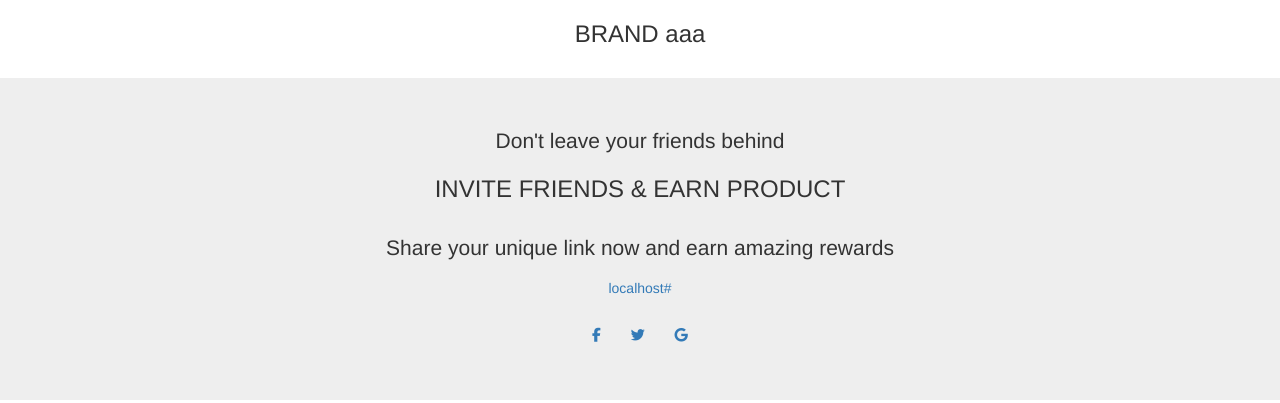
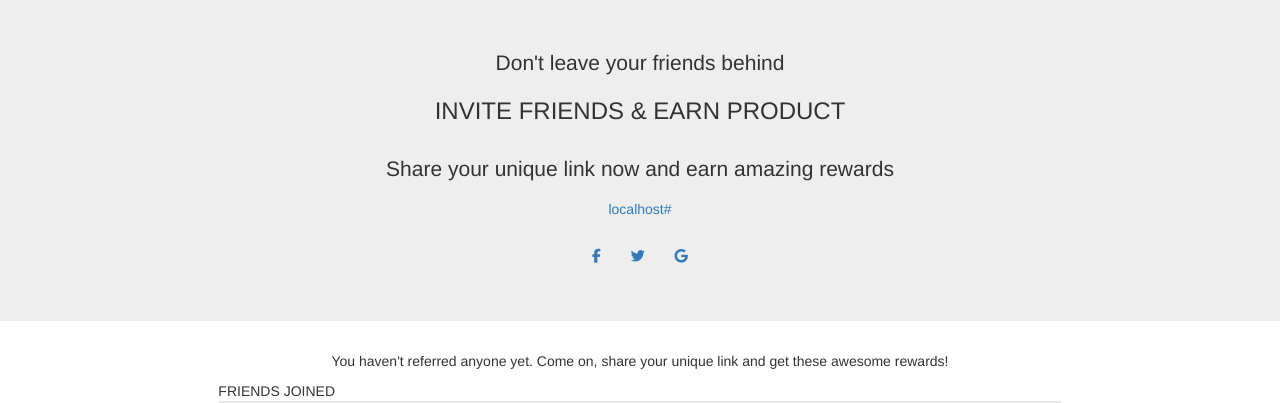
Before and after one commit to alexxxmf/referral_app, a Django app: template referral_app/templates/subscribers/dashboard.html in a window 1280 px wide. Shown: the top 403 px of the page. Run offline with Django 3.2, Linux system fonts and the light colour scheme; the template is opened without the code that fills it, so the values that code supplies are empty; some libraries are stand-ins or nearby versions.

Commit message:
Crappy header removed

```diff
--- a/referral_app/templates/subscribers/dashboard.html
+++ b/referral_app/templates/subscribers/dashboard.html
@@ -12,13 +12,6 @@
 {% endblock %}
 
 {% block content %}
-
-
-<nav class="navbar navbar-light bg-faded" id='nv-brand'>
-	<div class='row text-center'>
-		<h3 id='brand-title'>BRAND {% block nav_title %}aaa{% endblock %}</h3>
-	</div>
-</nav>
 
 
 <div class="jumbotron main-banner">
```
